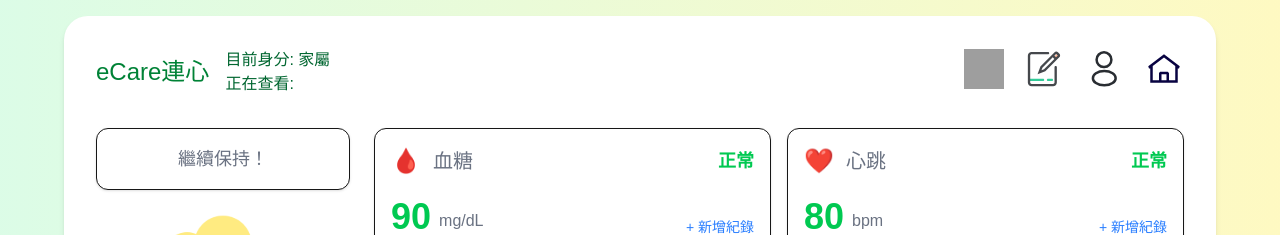
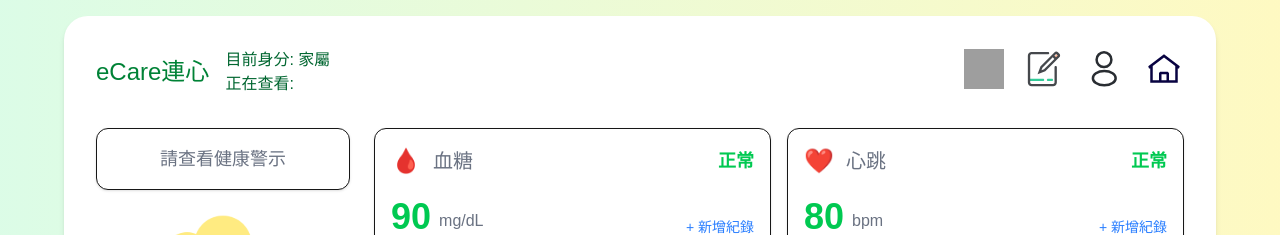
Before and after one commit to dbms-team18/eCare, a Next.js app in the folder frontend/: page /dashboard in a window 1280 px wide. Shown: the top 235 px of the page. Built offline with nearby package versions, Linux system fonts and the light colour scheme; grey boxes are pictures that could not be loaded.

Commit message:
add massege changed

```diff
--- a/frontend/app/alert/page.tsx
+++ b/frontend/app/alert/page.tsx
@@ -128,13 +128,13 @@ const AlertPage: React.FC = () => {
                 </div>
                 <button
                   className={`px-4 py-2 rounded font-bold ${
-                    confirmed[record.alertId]
+                    confirmed.has(record.alertId)
                       ? 'bg-gray-600 text-white'
                       : 'bg-red-500 text-white'
                   }`}
                   onClick={() => handleConfirm(record.userId,record.alertId)}
                 >
-                  {confirmed[record.alertId] ? '已確認' : '待確認'}
+                  {confirmed.has(record.alertId) ? '已確認' : '待確認'}
                 </button>
               </li>
             ))}
--- a/frontend/app/dashboard/page.tsx
+++ b/frontend/app/dashboard/page.tsx
@@ -8,13 +8,14 @@ import PatientInfo from '../../components/dashboard/PatientInfo';
 import VitalSignsGrid from '../../components/dashboard/VitalSignsGrid';
 // import { VitalSignRecord } from '@/types/api';
 import { idToCategory,unitMap, iconMap} from '@/constants/vitalSignMap';
+import { getAlertMessage } from '@/lib/getAlertMessage';
+
 
 export default function Dashboard() {
   const router = useRouter();
 
   const patientData = {
   name: '王小明',
-  message: '繼續保持！',
   vitalSigns: [
     { signID: '1', vitalTypeId: 1, value: 90, status: '正常' },
     { signID: '4', vitalTypeId: 4, value: 80, status: '正常' },
@@ -25,8 +26,13 @@ export default function Dashboard() {
   ] as Array<{ signID: string; vitalTypeId: number; value: number; status: string }>,
 };
 
-
-
+const alertTriggered = patientData.vitalSigns.some(
+  (vitalSign) => {
+    // 只要 getAlertMessage 回傳不是「正常」就算觸發
+    const msg = getAlertMessage(vitalSign.vitalTypeId, vitalSign.value);
+    return msg.includes('過高') || msg.includes('過低') || msg.includes('異常');
+  }
+);
 
 
   const handleAddRecord = (id: string) => {
@@ -37,16 +43,9 @@ export default function Dashboard() {
   return (
     <div className="min-h-screen bg-gradient-to-r from-green-100 to-yellow-100 p-4">
       <div className="max-w-6xl mx-auto bg-white rounded-3xl p-8 shadow-md">
-        <DashboardHeader />
+        <DashboardHeader patientName={patientData.name} isCaregiver={0} alertTriggered={alertTriggered} />
         <div className="grid grid-cols-12 gap-6">
-          <PatientInfo
-            message={patientData.message}
-            alertTriggered={patientData.vitalSigns.some(
-              (vitalSign) =>
-                (vitalSign.vitalTypeId === 2 && vitalSign.value > 120) || // 收縮壓
-                (vitalSign.vitalTypeId === 5 && vitalSign.value < 92)     // 血氧
-            )}
-          />
+          <PatientInfo alertTriggered={alertTriggered} />
           <VitalSignsGrid
             vitalSigns={patientData.vitalSigns.map((vitalSign) => ({
               id: vitalSign.signID,
--- a/frontend/components/dashboard/PatientInfo.tsx
+++ b/frontend/components/dashboard/PatientInfo.tsx
@@ -1,11 +1,11 @@
 import React from 'react';
 
 type PatientInfoProps = {
-  message: string;
-  alertTriggered: boolean; // 新增屬性
+  alertTriggered: boolean;
 };
 
-const PatientInfo: React.FC<PatientInfoProps> = ({ message, alertTriggered }) => {
+const PatientInfo: React.FC<PatientInfoProps> = ({ alertTriggered }) => {
+  const message = alertTriggered ? "請查看健康警示" : "繼續保持！";
   return (
     <div className="col-span-3">
       <div className="bg-white p-4 rounded-xl shadow-sm border mb-6">
@@ -13,7 +13,7 @@ const PatientInfo: React.FC<PatientInfoProps> = ({ message, alertTriggered }) =>
       </div>
       <div className="flex justify-center">
         <img
-          src={alertTriggered ? "/alert-image.svg" : "/patient-cartoon.svg"} // 根據 alertTriggered 切換圖片
+          src={alertTriggered ? "/alert-image.svg" : "/patient-cartoon.svg"}
           alt="Patient illustration"
           className="w-full max-w-[250px]"
           onError={(e) => {
@@ -28,8 +28,3 @@ const PatientInfo: React.FC<PatientInfoProps> = ({ message, alertTriggered }) =>
 };
 
 export default PatientInfo;
-
-<PatientInfo
-  message="繼續保持！"
-  alertTriggered={true} // 傳入是否觸發警報
-/>
--- a/frontend/lib/getAlertMessage.ts
+++ b/frontend/lib/getAlertMessage.ts
@@ -1,12 +1,20 @@
 import { idToCategory } from '@/constants/vitalSignMap';
+
+const bounds: Record<number, { upper: number; lower: number }> = {
+  1: { upper: 140, lower: 70 },   // bloodSugar
+  2: { upper: 130, lower: 90 },   // systolic
+  3: { upper: 80,  lower: 60 },   // diastolic
+  4: { upper: 100, lower: 60 },   // heartRate
+  5: { upper: 100, lower: 95 },   // bloodO2
+  6: { upper: 100, lower: 40 },   // weight
+};
 
 export function getAlertMessage(vitalTypeId: number, value: number): string {
   const name = idToCategory[String(vitalTypeId)] || '未知類型';
-  if (vitalTypeId === 1) return value > 140 ? `${name}過高` : `${name}過低`;
-  if (vitalTypeId === 2) return value > 130 ? `${name}過高` : `${name}過低`;
-  if (vitalTypeId === 3) return value > 90 ? `${name}過高` : `${name}過低`;
-  if (vitalTypeId === 4) return value > 100 ? `${name}過高` : `${name}過低`;
-  if (vitalTypeId === 5) return value < 95 ? `${name}過低` : `${name}過高`;
-  if (vitalTypeId === 6) return value > 100 ? `${name}過高` : `${name}過低`;
-  return `${name}異常`;
+  const bound = bounds[vitalTypeId];
+  if (!bound) return `${name}異常`;
+
+  if (value > bound.upper) return `${name}過高`;
+  if (value < bound.lower) return `${name}過低`;
+  return `${name}正常`;
 }
--- a/frontend/package.json
+++ b/frontend/package.json
@@ -19,7 +19,7 @@
     "eCare": "file:",
     "lightningcss": "^1.30.1",
     "lucide-react": "^0.510.0",
-    "next": "^15.2.4",
+    "next": "^15.3.2",
     "react": "^19.0.0",
     "react-dom": "^19.0.0",
     "react-icons": "^5.5.0"
```
Also changed, not shown: 1 other file (tests, documents, lock files or other folders).
